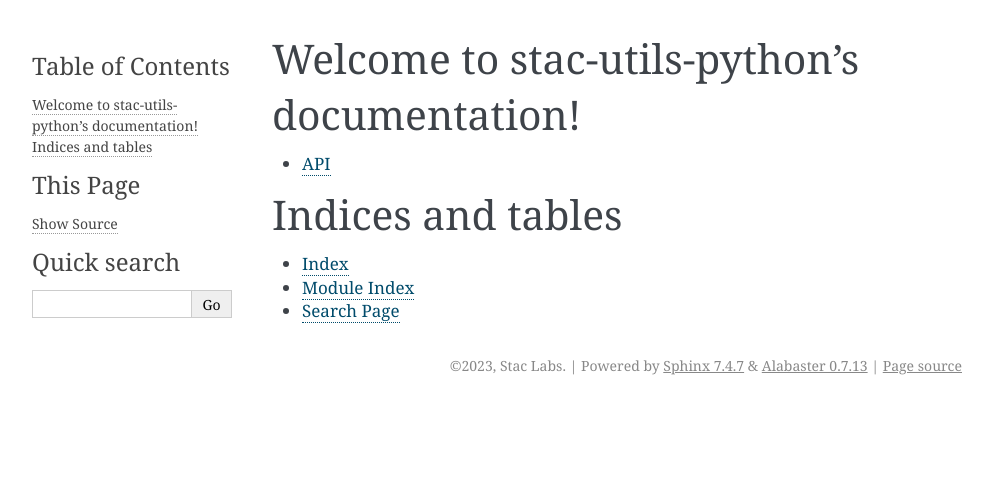
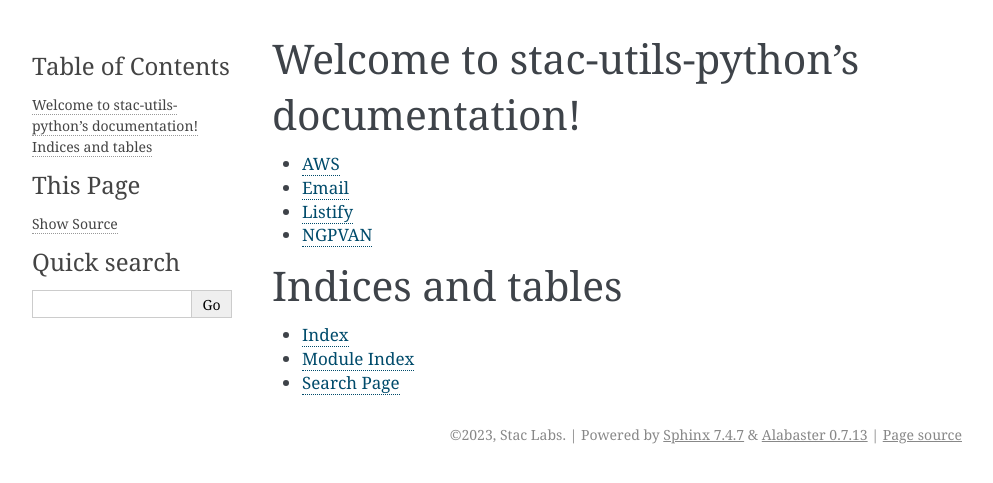
Before and after one commit to stac-labs/stac-utils-python, a Sphinx documentation site: the page built from docs/source/index.rst, in a window 1280 px wide. Shown: the top 483 px of the page, without its empty margins (148-1141 px from the left). Built offline with Sphinx 7.4.7, drawn with Linux system fonts in a browser that asks for light colours.

```diff
--- a/docs/source/index.rst
+++ b/docs/source/index.rst
@@ -7,9 +7,10 @@ Welcome to stac-utils-python's documentation!
 =============================================
 
 .. toctree::
-
-   api
-
+   aws
+   email
+   listify
+   ngpvan
 
 
 Indices and tables
--- a/docs/source/api.rst
+++ b/docs/source/ngpvan.rst
@@ -1,7 +1,7 @@
-API
-===
+NGPVAN
+======
 
 .. autosummary::
    :toctree: generated
 
-   stac_utils
+  stac_utils.ngpvan
```
Also changed, not shown: docs/source/aws.rst (added, +7 -0 lines), docs/source/email.rst (added, +7 -0 lines), docs/source/listify.rst (added, +7 -0 lines), 1 other file.
